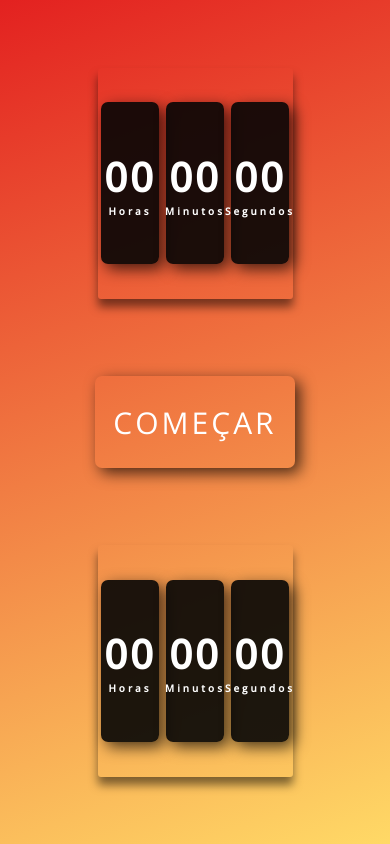
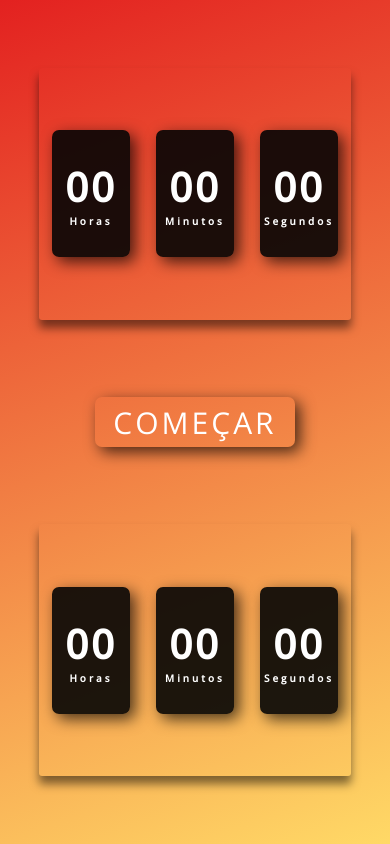
Before and after one commit to Umhenrique/pomodoro-timer, a plain HTML site: page index.html in a window 390 px wide. Drawn offline with nearby package versions, Linux system fonts and the light colour scheme.

Commit message:
Update style.css
fix mobile view

```diff
--- a/assets/css/style.css
+++ b/assets/css/style.css
@@ -96,6 +96,14 @@ button:hover {
         font-weight: bolder;
         font-size: 40px;
     }
+    .relogio{
+        height: 60vh;
+        width: 80vw;
+    }
+    .relogio div{
+        height: 15vh;
+        width: 20vw;
+    }
 }
 
 @media only screen and (max-height: 720px) {
@@ -103,5 +111,4 @@ button:hover {
         font-weight: bolder;
         font-size: 30px;
     }
-
 }
```
